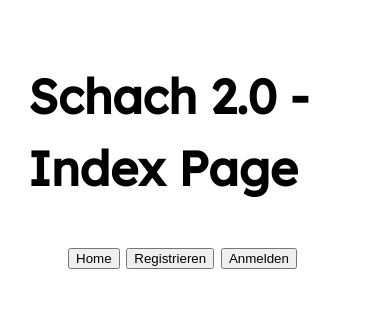
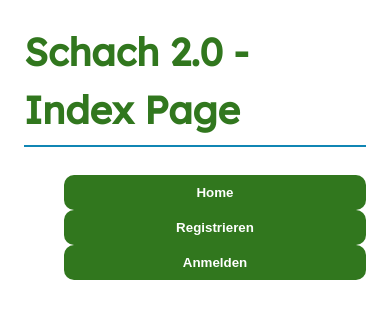
Before and after one commit to xAdii/Schach-2.0, a PHP site: page / in a window 390 px wide. Shown: the top 323 px of the page. Run offline with PHP 8.4, Linux system fonts and the light colour scheme.

Commit message:
Refactor: enhance CSS styles for responsiveness and improve button design

```diff
--- a/styles/base.css
+++ b/styles/base.css
@@ -1,20 +1,135 @@
-/* fonts */
+/* font */
 @font-face {
   font-family: "Geo";
-  src:
-    url("../fonts/Lexend.ttf") format("truetype");
-  font-weight: 100;
+  src: url("../fonts/Lexend.ttf") format("truetype");
+  font-weight: 500;
   font-style: normal;
 }
 
+@media (max-width: 700px) {
+  body {
+    padding: 14px;
+  }
+
+  button {
+    width: 100%;
+  }
+}
+
+:root {
+    --background-color: rgb(255, 255, 255);
+    --primary-color: rgb(49, 119, 30);
+    --secondary-color: rgb(16, 134, 180);
+    --third-color: rgb(28, 167, 90);
+    --text-color: rgb(24, 24, 24);
+    --shadow-color: rgba(10, 92, 13, 0.14);
+    --danger-color: rgb(198, 40, 40);
+    --border-color: rgba(12, 129, 18, 0.35);
+}
+
+* {
+  box-sizing: border-box;
+}
+
+html {
+  font-size: 18px;
+}
+
 @media (max-width: 1200px) {
-  html { font-size: 24px; }
+  html {
+    font-size: 16px;
+  }
 }
 
 body {
+  margin: 0;
+  min-height: 100vh;
   font-family: "Geo", sans-serif;
-  background-color: var(--background-color);
-  color: var(--primary-color);
-  padding: 20px;
+  background: var(--background-color);
+  color: var(--text-color);
+  padding: 24px;
   line-height: 1.5;
 }
+
+main {
+  margin: 30px auto;
+}
+
+h1 {
+  font-size: 2.4rem;
+  font-weight: 600;
+  color: var(--primary-color);
+  margin: 0 0 10px;
+  display: inline-block;
+  padding-bottom: 6px;
+  border-bottom: 2px solid var(--secondary-color);
+}
+
+h2 {
+  color: var(--secondary-color);
+  margin-top: 0;
+}
+
+h3 {
+  color: var(--third-color);
+  margin-top: 0;
+}
+
+p {
+  color: var(--text-color);
+  margin: 8px 0;
+}
+
+form {
+  margin-top: 18px;
+}
+
+input {
+  width: 10%;
+  background-color: #f7fff7;
+  color: var(--text-color);
+  border: 1px solid var(--border-color);
+  padding: 10px 12px;
+  border-radius: 10px;
+  outline: none;
+}
+
+input:focus-within {
+    background-color: var(--third-color)
+}
+
+select {
+  width: 100%;
+  background-color: #f7fff7;
+  color: var(--text-color);
+  border: 1px solid rgba(12, 129, 18, 0.35);
+  padding: 10px 12px;
+  border-radius: 10px;
+  outline: none;
+}
+
+textarea {
+  width: 100%;
+  background-color: #f7fff7;
+  color: var(--text-color);
+  border: 1px solid rgba(12, 129, 18, 0.35);
+  padding: 10px 12px;
+  border-radius: 10px;
+  outline: none;
+}
+
+button {
+  background-color: var(--primary-color);
+  color: white;
+  border: none;
+  padding: 10px 18px;
+  border-radius: 10px;
+  cursor: pointer;
+  font-weight: 600;
+  transition: transform 0.15s ease, background-color 0.15s ease;
+}
+
+button:hover {
+  background-color: var(--secondary-color);
+  transform: translateY(-1px);
+}
```
